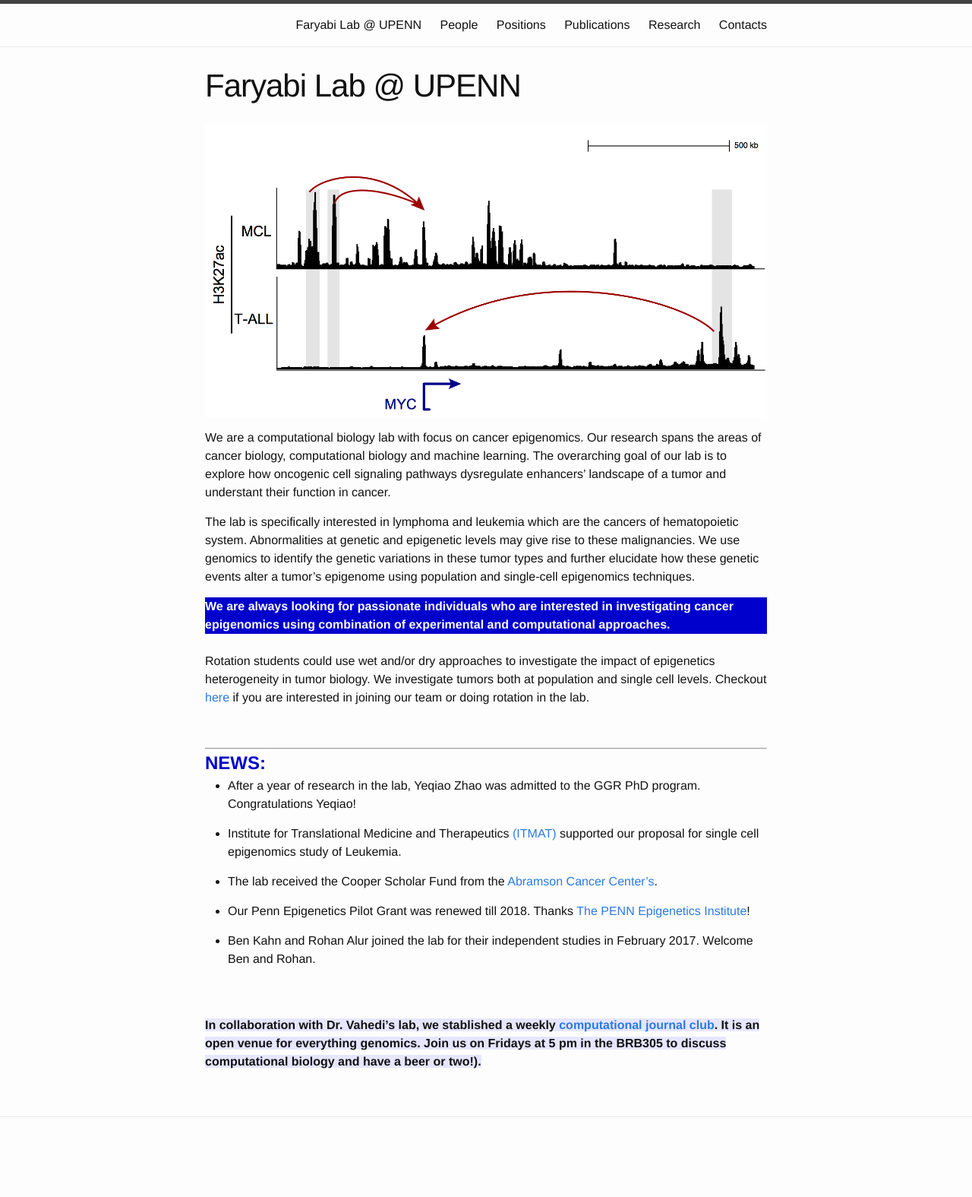
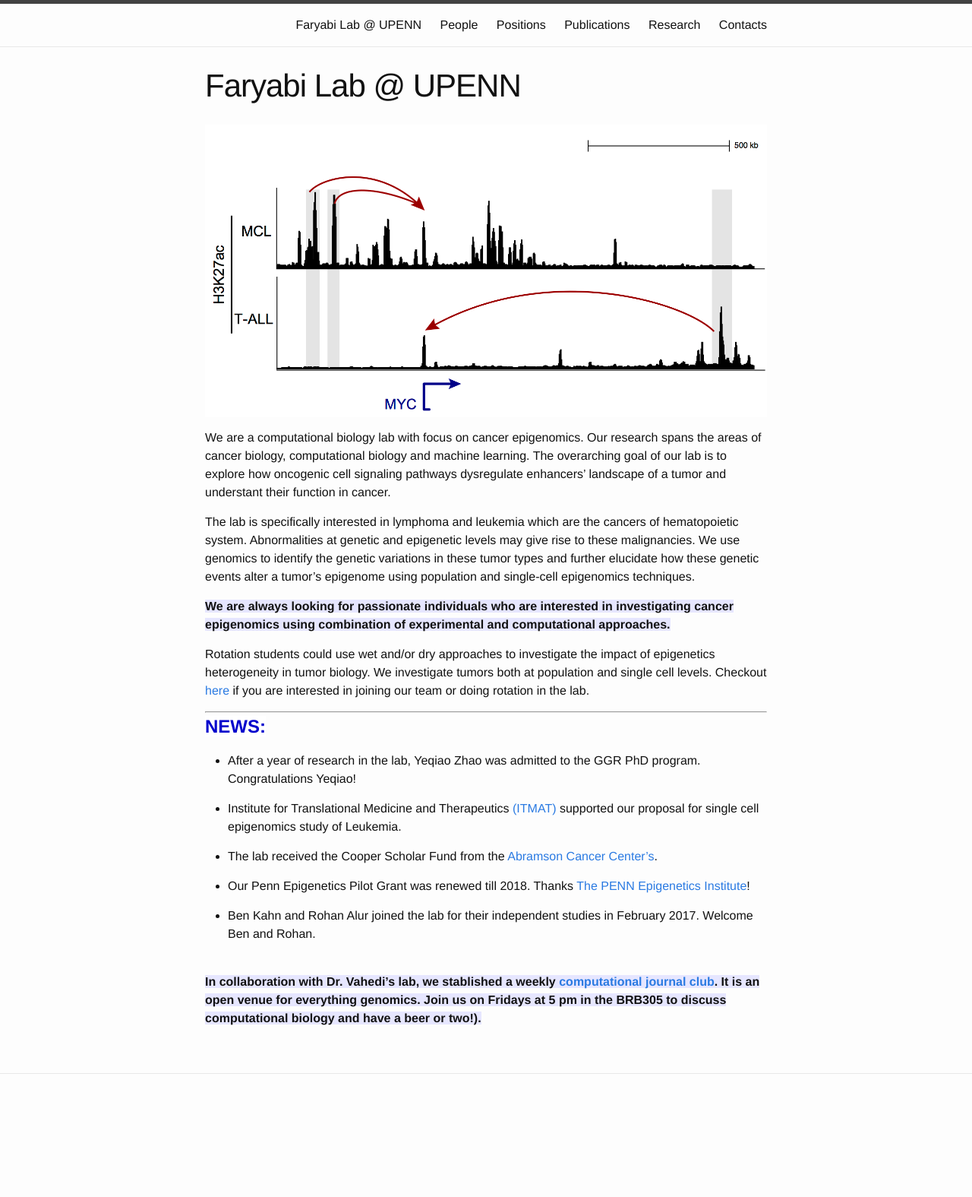
Before and after one commit to faryabib/faryabib.github.io, a Jekyll site: the page built from index.md, in a window 1280 px wide. Shown: the whole page at 76% size. Built offline with Jekyll 4.4.1, drawn with Linux system fonts in a browser that asks for light colours; after the commit the page ends 1518 px from its top, so only the background shows below that.

Commit message:
V2 updated the style

```diff
--- a/index.md
+++ b/index.md
@@ -10,16 +10,12 @@ We are a computational biology lab with focus on cancer epigenomics. Our researc
 
 The lab is specifically interested in lymphoma and leukemia which are the cancers of hematopoietic system. Abnormalities at genetic and epigenetic levels may give rise to these malignancies. We use genomics to identify the genetic variations in these tumor types and further elucidate how these genetic events alter a tumor's epigenome using population and single-cell epigenomics techniques.
 
-<div class="warning">We are always looking for passionate individuals who are interested in investigating cancer epigenomics using combination of experimental and computational approaches.
-</div>
+<strong><span style="background-color:rgb(230, 230, 255)">We are always looking for passionate individuals who are interested in investigating cancer epigenomics using combination of experimental and computational approaches.</span><strong>
 
-<br>
-   Rotation students could use wet and/or dry approaches to investigate the impact of epigenetics heterogeneity in tumor biology. We investigate tumors both at population and single cell levels. Checkout [here](positions.html) if you are interested in joining our team or doing rotation in the lab.
-
-<br>
+Rotation students could use wet and/or dry approaches to investigate the impact of epigenetics heterogeneity in tumor biology. We investigate tumors both at population and single cell levels. Checkout [here](positions.html) if you are interested in joining our team or doing rotation in the lab.
 
 ----
-<div class="emph"> NEWS: </div>
+<strong><span style="font-size: 1.5em; font-weight: bold; color: #0000cc; background-color: #ffffff">NEWS:</span><strong>
 
 + After a year of research in the lab, Yeqiao Zhao was admitted to the GGR PhD program. Congratulations Yeqiao!
 
@@ -31,7 +27,5 @@ The lab is specifically interested in lymphoma and leukemia which are the cancer
 
 + Ben Kahn and Rohan Alur joined the lab for their independent studies in February 2017. Welcome Ben and Rohan.
 
-
-<br>
 <br>
 <strong><span style="background-color:rgb(230, 230, 255)">In collaboration with Dr. Vahedi's lab, we stablished a weekly [computational journal club](https://github.com/VahediLab/ComputationalJournalClub/blob/master/Schedule.md). It is an open venue for everything genomics. Join us on Fridays at 5 pm in the BRB305 to discuss computational biology and have a beer or two!).</span><strong>
```
Also changed, not shown: research.md (+3 -3 lines).
